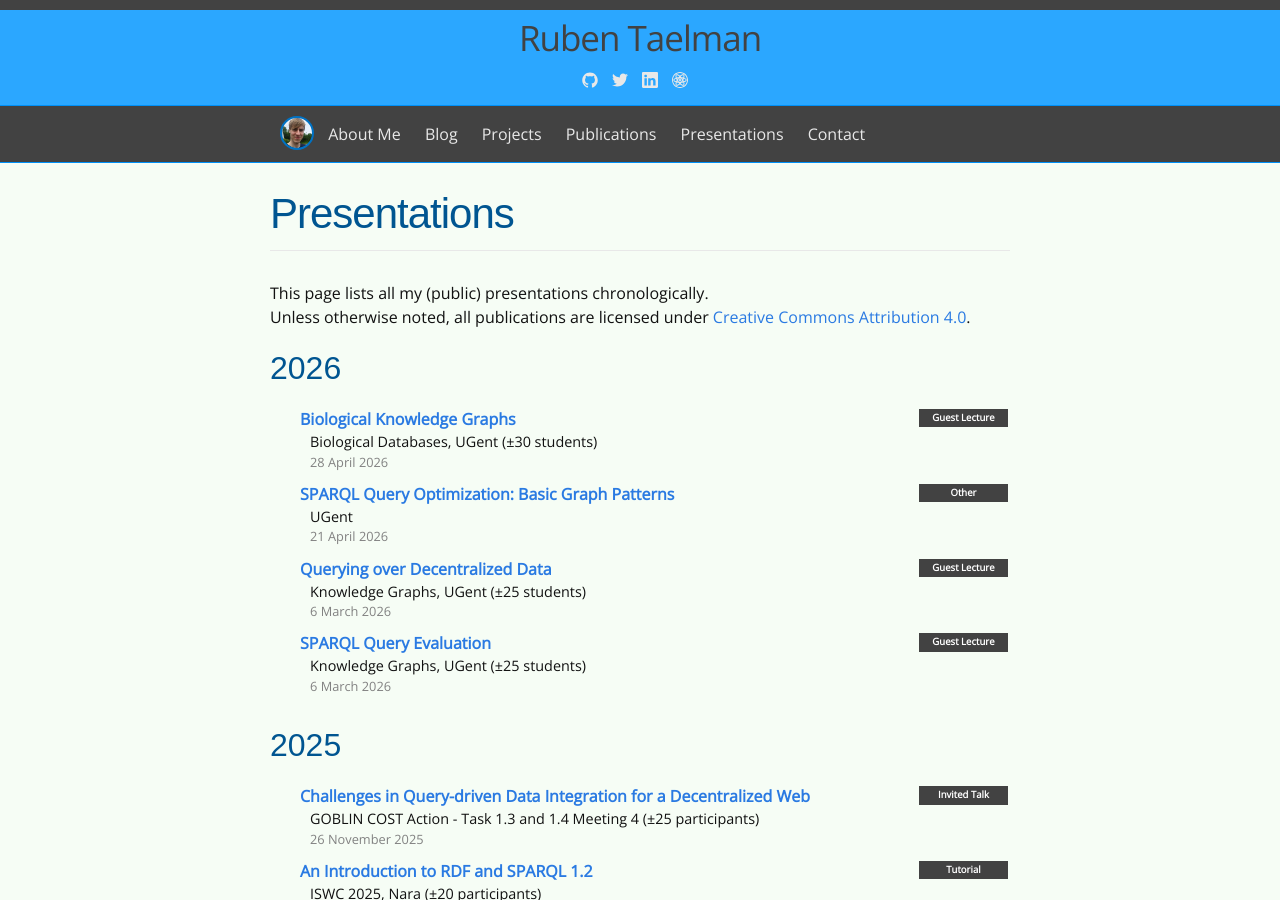
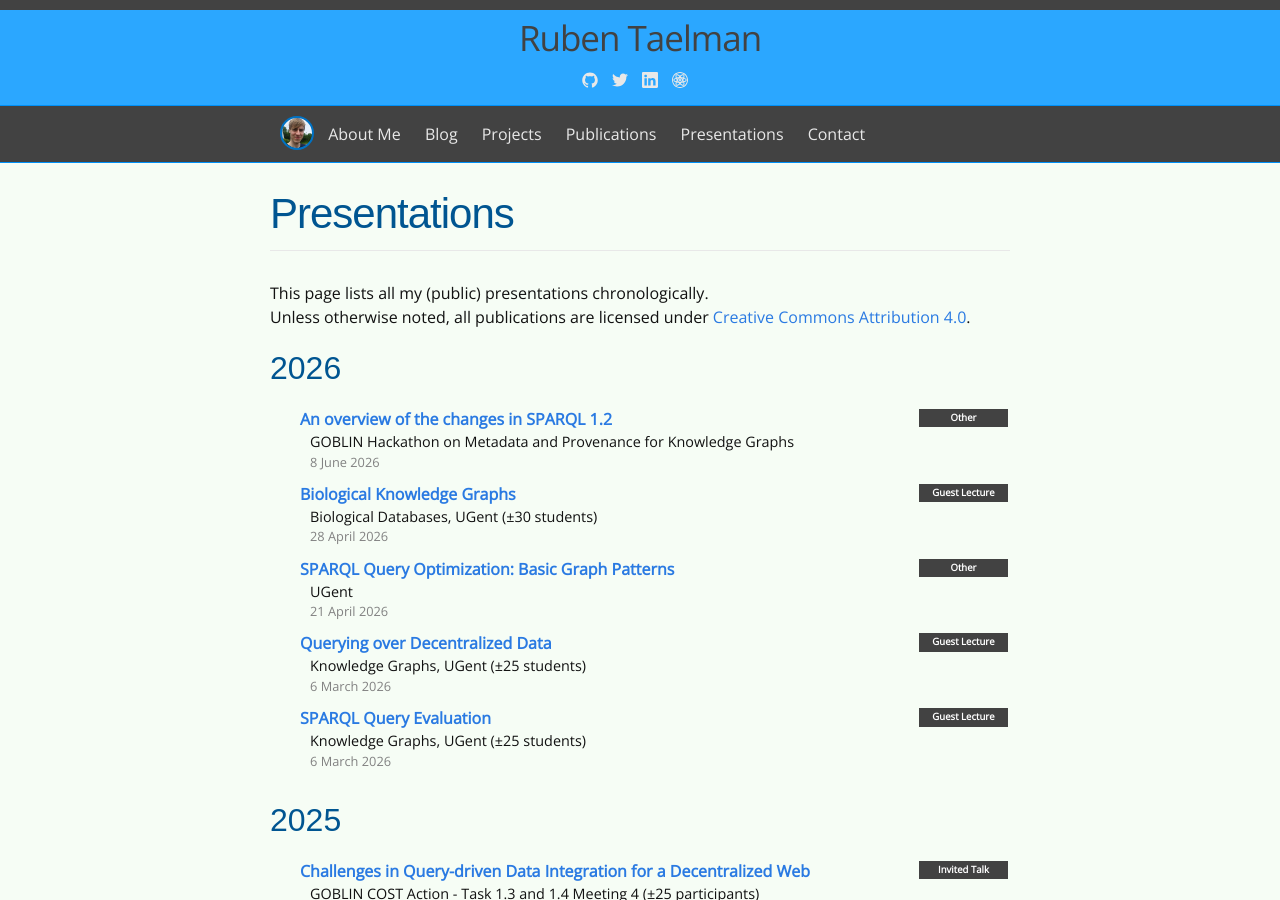
Before and after one commit to rubensworks/rubensworks.net, a Jekyll site: the page built from presentations.md, in a window 1280 px wide and 900 px high. Built offline with Jekyll 4.4.1, drawn with Linux system fonts in a browser that asks for light colours; some web fonts are replaced.

Commit message:
Add 2026-goblinhackathon-sparql12 to presentations

```diff
--- a/_data/presentations.yml
+++ b/_data/presentations.yml
@@ -7,6 +7,12 @@
 # - Workshop
 # - Other
 
+"2026-goblinhackathon-sparql12":
+    title: "An overview of the changes in SPARQL 1.2"
+    venue: "GOBLIN Hackathon on Metadata and Provenance for Knowledge Graphs"
+    date: "8 June 2026"
+    url: "https://www.rubensworks.net/raw/slides/2026/goblinhackathon-sparql12/"
+    type: "Other"
 "2026-ugent-bio-kgs":
     title: "Biological Knowledge Graphs"
     venue: "Biological Databases, UGent (±30 students)"
```
